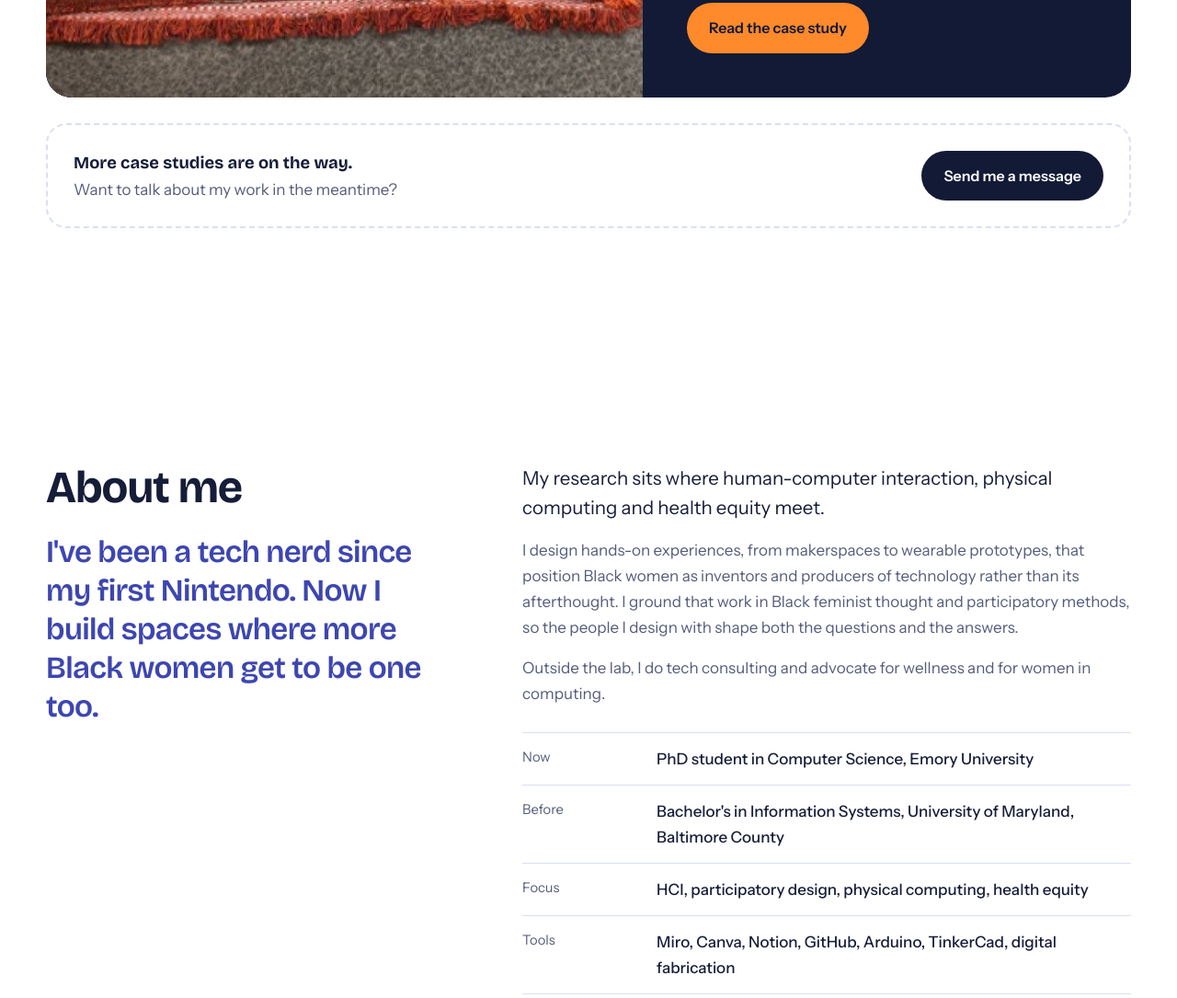
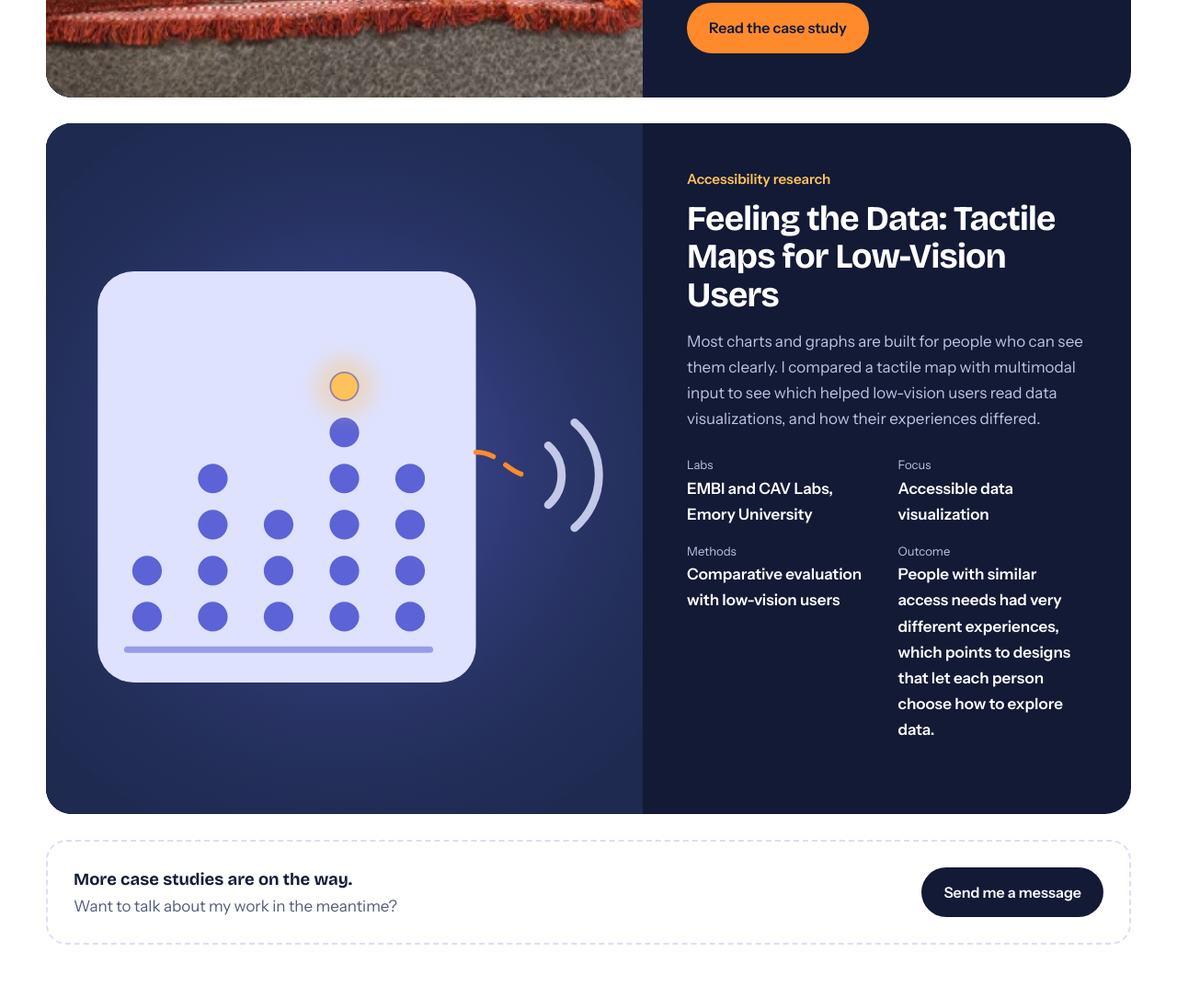
Before and after one commit to reecey22/reecey22.github.io, a plain HTML site: page index.html in a window 1280 px wide. Shown: the part 3579-4664 px from the top of the page at 92% size. Drawn offline with nearby package versions, Linux system fonts and the light colour scheme.

Commit message:
Add tactile map accessibility project to Selected work
Adds a project card for the EMBI and CAV Labs tactile map study and a
matching Sapphire answer so the assistant can describe it.

Co-Authored-By: Claude Opus 5.5 <noreply@anthropic.com>
Claude-Session: https://claude.ai/code/session_01Hxmt1vX3NLPkQZteYr7wnY

```diff
--- a/index.html
+++ b/index.html
@@ -195,6 +195,55 @@
             <span class="btn btn-thread feature-link">Read the case study</span>
           </div>
         </a>
+
+        <div class="feature">
+          <div class="feature-art">
+            <!-- Optional: add assets/tactile-cover.jpg (a photo of the tactile map works well) and it replaces the illustration -->
+            <svg viewBox="0 0 600 420" preserveAspectRatio="xMidYMid slice" aria-hidden="true">
+              <defs>
+                <radialGradient id="dusk-tactile" cx="50%" cy="50%" r="60%">
+                  <stop offset="0" stop-color="#5B63D6" stop-opacity=".7" />
+                  <stop offset="1" stop-color="#1E2A4F" stop-opacity="0" />
+                </radialGradient>
+              </defs>
+              <rect width="600" height="420" fill="#1E2A4F" />
+              <circle cx="300" cy="210" r="240" fill="url(#dusk-tactile)" />
+              <g fill="#EAEEFF" opacity=".5">
+                <circle cx="60" cy="60" r="1.6" /><circle cx="550" cy="70" r="1.4" /><circle cx="530" cy="370" r="1.6" /><circle cx="70" cy="350" r="1.2" />
+              </g>
+              <!-- the tactile board -->
+              <rect x="150" y="90" width="230" height="250" rx="22" fill="#DEE2FF" />
+              <!-- a bar chart made of raised dots -->
+              <g fill="#5B63D6">
+                <circle cx="180" cy="300" r="9" /><circle cx="180" cy="272" r="9" />
+                <circle cx="220" cy="300" r="9" /><circle cx="220" cy="272" r="9" /><circle cx="220" cy="244" r="9" /><circle cx="220" cy="216" r="9" />
+                <circle cx="260" cy="300" r="9" /><circle cx="260" cy="272" r="9" /><circle cx="260" cy="244" r="9" />
+                <circle cx="300" cy="300" r="9" /><circle cx="300" cy="272" r="9" /><circle cx="300" cy="244" r="9" /><circle cx="300" cy="216" r="9" /><circle cx="300" cy="188" r="9" /><circle cx="300" cy="160" r="9" />
+                <circle cx="340" cy="300" r="9" /><circle cx="340" cy="272" r="9" /><circle cx="340" cy="244" r="9" /><circle cx="340" cy="216" r="9" />
+              </g>
+              <rect x="166" y="318" width="188" height="4" rx="2" fill="#5B63D6" opacity=".55" />
+              <!-- a second way in: sound -->
+              <path class="stitch" d="M380 200 C 395 200, 400 214, 412 214" />
+              <g fill="none" stroke="#DEE2FF" stroke-width="5" stroke-linecap="round" opacity=".85">
+                <path d="M424 196 a 24 24 0 0 1 0 36" />
+                <path d="M440 182 a 42 42 0 0 1 0 64" />
+              </g>
+              <circle class="led-glow" cx="300" cy="160" r="18" /><circle class="led" cx="300" cy="160" r="8" />
+            </svg>
+            <img src="assets/tactile-cover.jpg" alt="" onerror="this.remove()" />
+          </div>
+          <div class="feature-body">
+            <span class="feature-kicker">Accessibility research</span>
+            <h3>Feeling the Data: Tactile Maps for Low-Vision Users</h3>
+            <p>Most charts and graphs are built for people who can see them clearly. I compared a tactile map with multimodal input to see which helped low-vision users read data visualizations, and how their experiences differed.</p>
+            <dl class="feature-facts">
+              <div><dt>Labs</dt><dd>EMBI and CAV Labs, Emory University</dd></div>
+              <div><dt>Focus</dt><dd>Accessible data visualization</dd></div>
+              <div><dt>Methods</dt><dd>Comparative evaluation with low-vision users</dd></div>
+              <div><dt>Outcome</dt><dd>People with similar access needs had very different experiences, which points to designs that let each person choose how to explore data.</dd></div>
+            </dl>
+          </div>
+        </div>
 
         <div class="next-up">
           <div><strong>More case studies are on the way.</strong><br />Want to talk about my work in the meantime?</div>
```
Also changed, not shown: assistant/knowledge.json (+24 -0 lines).
